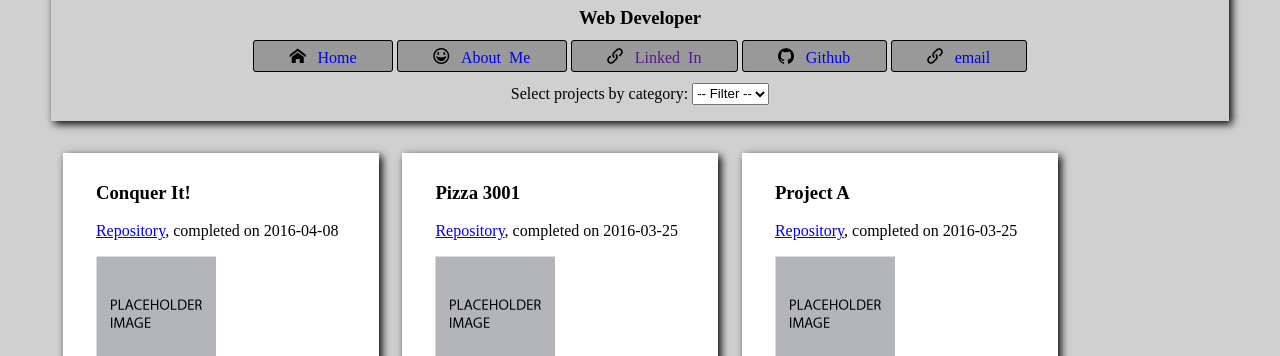
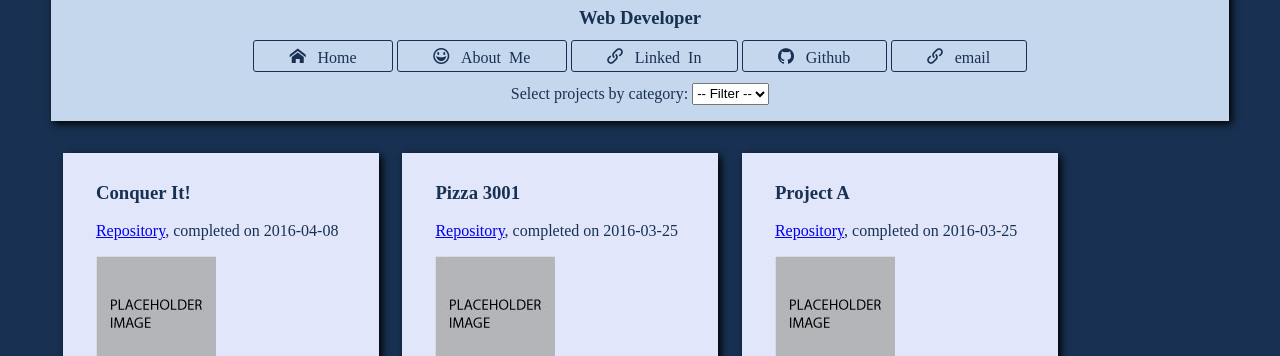
Before and after one commit to goodwid/CF-301-portfolio, a plain HTML site: page index.html in a window 1280 px wide. Shown: the part 93-449 px from the top of the page. Drawn offline with Linux system fonts and the light colour scheme; files whose address does not match are found by name.

Commit message:
Made some changes in repsonse to graders comments.

```diff
--- a/css/base.css
+++ b/css/base.css
@@ -1,7 +1,6 @@
 
 body {
-  background-color:  #D0D0D0;
+
   margin: 0;
   padding: 0;
-;
 }
--- a/css/module.css
+++ b/css/module.css
@@ -1,8 +1,8 @@
 .nav-item {
   display: inline;
-  background-color: #999999;
+  background-color: #E375D81;
   padding: 7px 3%;
-  border: 1px solid black;
+  border: 1px solid #183152;
   border-radius: 3px;
   height: 20px;
 }
@@ -10,4 +10,5 @@
 .nav-link {
   text-decoration: none;
   padding-left: 1%;
+  color: #183152;
 }
--- a/css/theme.css
+++ b/css/theme.css
@@ -1,7 +1,19 @@
+body {
+  background-color:  #183152;
+  color: #183152;
+}
 
+header {
+  background-color: #C4D7ED;
+}
 select {
   height: 1.7em;
 }
+
+.project-item {
+  background-color: #E1E6FA;
+}
+
 
 .shadow {
   box-shadow:3px 3px 8px black;
--- a/index.html
+++ b/index.html
@@ -11,7 +11,7 @@
     <link rel="stylesheet" type="text/css" href="css/theme.css">
     <link rel="stylesheet" type="text/css" href="css/icons.css">
     <script id="project-template" type="text/x-handlebar-template">
-      <article class="project-item bg-color-white shadow" data-category="{{category}}">
+      <article class="project-item shadow" data-category="{{category}}">
         <h3>{{title}}</h3>
         <p>
           <a href="{{repoURL}}">Repository</a>,
@@ -36,8 +36,8 @@
         <ul>
           <li class="icon-home tab nav-item"><a class="nav-link" href="#projects">Home</a></li>
           <li class="icon-happy tab nav-item"><a class="nav-link" href="#about">About Me</a></li>
-          <li class="icon-link nav-item"><a class="nav-link" href="">Linked In</a></li>
-          <li class="icon-github nav-item"><a class="nav-link" href="http://github.com/goodwid">Github</a></li>
+          <li class="icon-link nav-item"><a class="nav-link" href="https://www.linkedin.com/in/david-goodwin-35921b4" target="_base">Linked In</a></li>
+          <li class="icon-github nav-item"><a class="nav-link" href="http://github.com/goodwid" target="_base">Github</a></li>
           <li class="icon-link nav-item"><a class="nav-link" href="mailto:goodwid@gmail.com">email</a></li>
         </ul>
       </nav>
@@ -49,12 +49,12 @@
       </p>
     </header>
   <main class="content-width">
-    <section id="projects">
-    </section>
+    <section id="projects"></section>
     <section id="about" class="content-width ">
       <section class="about-content bg-color-white shadow">
         <h2 class="center-content">True Facts About David</h2>
-        <p>Lorem ipsum dolor sit amet, consectetur adipiscing elit. Aliquam ornare sem sit amet magna aliquam commodo. Mauris at luctus quam. Curabitur vitae magna pharetra, vulputate purus porta, iaculis lorem. Phasellus nec pharetra lectus. Vestibulum eleifend augue ac diam varius, sed laoreet nisi ullamcorper. Fusce et mi nec eros placerat auctor. Nam interdum nec erat maximus auctor. Fusce neque nunc, tempus sit amet iaculis ac, finibus pulvinar enim. Vestibulum porttitor metus blandit, facilisis metus vel, ullamcorper lacus. Praesent luctus orci a nibh pulvinar tempor. Sed placerat ullamcorper leo in volutpat. Suspendisse posuere ornare vehicula. Cum sociis natoque penatibus et magnis dis parturient montes, nascetur ridiculus mus. Vivamus dolor nulla, varius sed mi hendrerit, tincidunt aliquet tellus.
+        <p>
+            I have had a career in the support side of IT for 15+ years, doing desktop support for Windows, Linux, UNIX at various points. I recently decided to shift over to the development side of the IT world to professionally develop my programming habit. I chose to attend <a href="http://codefellows.org"  target="_base">Codefellows</a> at their Portland campus to get my start in Javascript full stack web development.
         </p>
       </section>
     </section>
```
